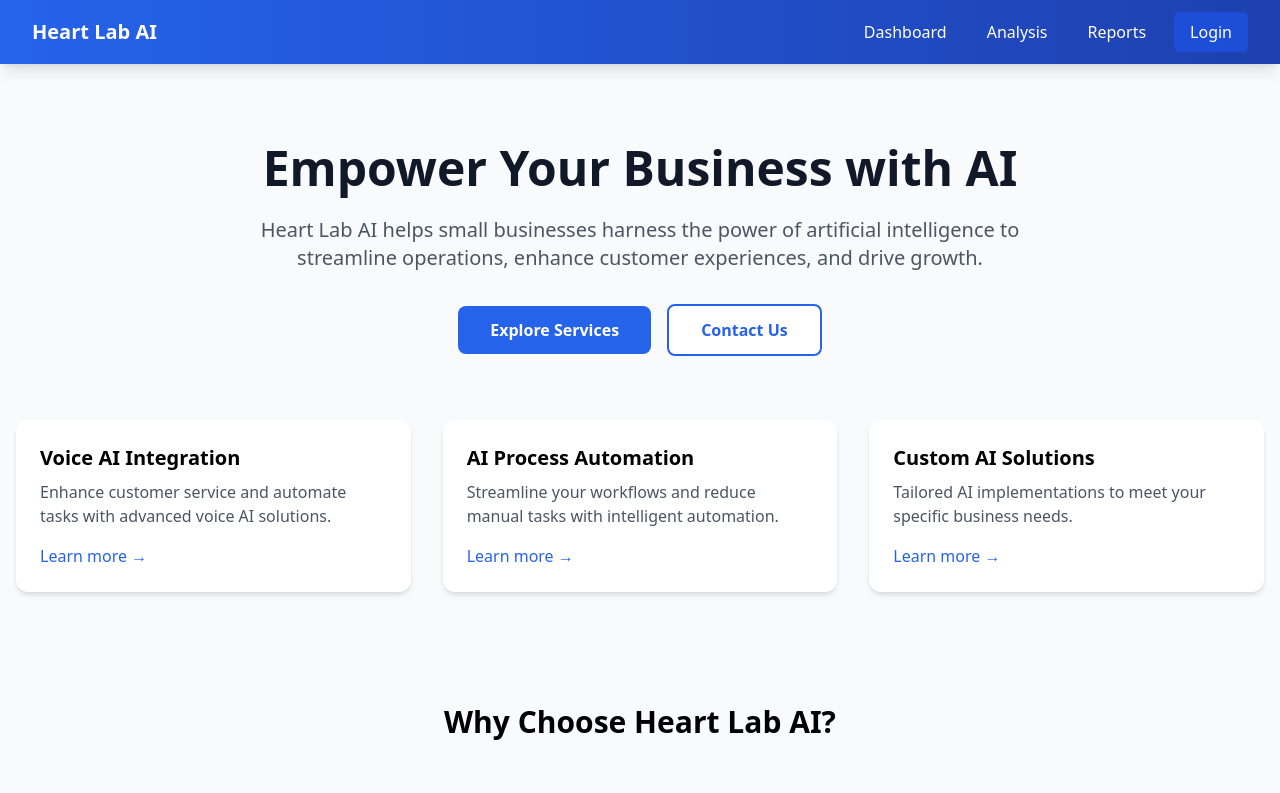
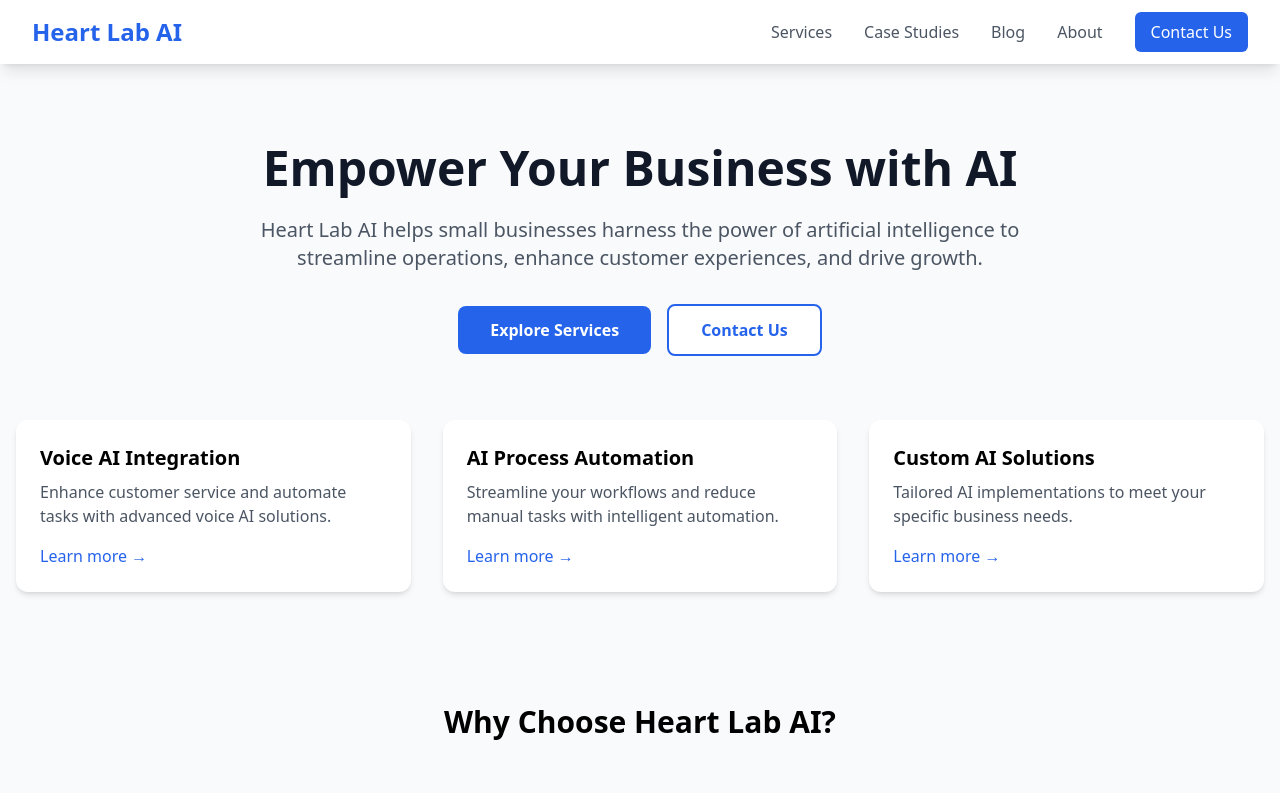
Before and after one commit to larrybuckalew/heart-lab-ai, a Next.js app: page / in a window 1280 px wide. Shown: the top 793 px of the page. Built offline with nearby package versions, Linux system fonts and the light colour scheme.

Commit message:
feat: update navigation with business focus

```diff
--- a/src/components/Navbar.js
+++ b/src/components/Navbar.js
@@ -7,32 +7,92 @@ export default function Navbar() {
   const [isOpen, setIsOpen] = useState(false);
 
   return (
-    <nav className="bg-gradient-to-r from-blue-600 to-blue-800 shadow-lg">
+    <nav className="bg-white shadow-lg">
       <div className="max-w-7xl mx-auto px-4 sm:px-6 lg:px-8">
         <div className="flex items-center justify-between h-16">
           <div className="flex items-center">
             <Link href="/" className="flex items-center">
-              <span className="text-white text-xl font-bold">Heart Lab AI</span>
+              <span className="text-2xl font-bold text-blue-600">Heart Lab AI</span>
             </Link>
           </div>
+
+          {/* Desktop Navigation */}
           <div className="hidden md:block">
-            <div className="ml-10 flex items-baseline space-x-4">
-              <Link href="/dashboard" className="text-white hover:bg-blue-700 px-3 py-2 rounded-md">
-                Dashboard
+            <div className="ml-10 flex items-center space-x-8">
+              <Link href="/services" className="text-gray-600 hover:text-gray-900 transition-colors">
+                Services
               </Link>
-              <Link href="/analysis" className="text-white hover:bg-blue-700 px-3 py-2 rounded-md">
-                Analysis
+              <Link href="/case-studies" className="text-gray-600 hover:text-gray-900 transition-colors">
+                Case Studies
               </Link>
-              <Link href="/reports" className="text-white hover:bg-blue-700 px-3 py-2 rounded-md">
-                Reports
+              <Link href="/blog" className="text-gray-600 hover:text-gray-900 transition-colors">
+                Blog
               </Link>
-              <Link href="/login" className="text-white bg-blue-700 hover:bg-blue-600 px-4 py-2 rounded-md">
-                Login
+              <Link href="/about" className="text-gray-600 hover:text-gray-900 transition-colors">
+                About
+              </Link>
+              <Link href="/contact"
+                className="bg-blue-600 text-white px-4 py-2 rounded-md hover:bg-blue-700 transition-colors">
+                Contact Us
               </Link>
             </div>
           </div>
+
+          {/* Mobile menu button */}
+          <div className="md:hidden">
+            <button
+              onClick={() => setIsOpen(!isOpen)}
+              className="text-gray-600 hover:text-gray-900 focus:outline-none"
+            >
+              <svg className="h-6 w-6" fill="none" viewBox="0 0 24 24" stroke="currentColor">
+                {isOpen ? (
+                  <path strokeLinecap="round" strokeLinejoin="round" strokeWidth={2} d="M6 18L18 6M6 6l12 12" />
+                ) : (
+                  <path strokeLinecap="round" strokeLinejoin="round" strokeWidth={2} d="M4 6h16M4 12h16M4 18h16" />
+                )}
+              </svg>
+            </button>
+          </div>
         </div>
       </div>
+
+      {/* Mobile Navigation */}
+      {isOpen && (
+        <div className="md:hidden">
+          <div className="px-2 pt-2 pb-3 space-y-1 sm:px-3">
+            <Link href="/services"
+              className="block px-3 py-2 text-gray-600 hover:text-gray-900 transition-colors"
+              onClick={() => setIsOpen(false)}
+            >
+              Services
+            </Link>
+            <Link href="/case-studies"
+              className="block px-3 py-2 text-gray-600 hover:text-gray-900 transition-colors"
+              onClick={() => setIsOpen(false)}
+            >
+              Case Studies
+            </Link>
+            <Link href="/blog"
+              className="block px-3 py-2 text-gray-600 hover:text-gray-900 transition-colors"
+              onClick={() => setIsOpen(false)}
+            >
+              Blog
+            </Link>
+            <Link href="/about"
+              className="block px-3 py-2 text-gray-600 hover:text-gray-900 transition-colors"
+              onClick={() => setIsOpen(false)}
+            >
+              About
+            </Link>
+            <Link href="/contact"
+              className="block px-3 py-2 bg-blue-600 text-white rounded-md hover:bg-blue-700 transition-colors"
+              onClick={() => setIsOpen(false)}
+            >
+              Contact Us
+            </Link>
+          </div>
+        </div>
+      )}
     </nav>
   );
 }
```
